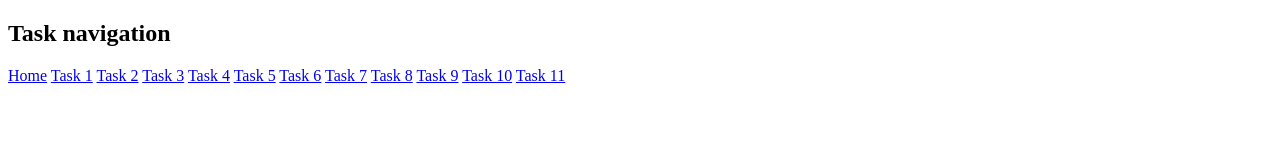
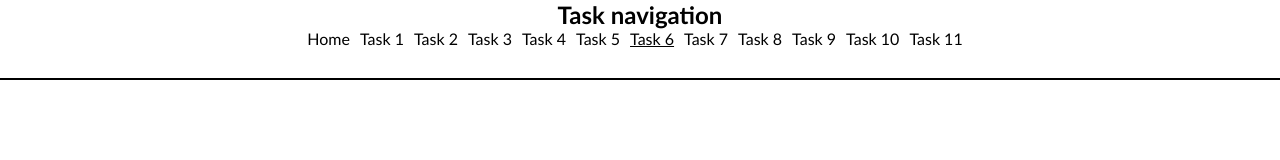
Before and after one commit to Masnauskas/JS-Exam-TASK-6, a plain HTML site: page index.html in a window 1280 px wide. Drawn offline with Linux system fonts and the light colour scheme.

Commit message:
style linked

```diff
--- a/index.html
+++ b/index.html
@@ -3,7 +3,7 @@
   <head>
     <meta charset="UTF-8" />
     <title>Arrays</title>
-    <script defer src="./script.js"></script>
+    <link rel="stylesheet" href="./style.css" />
     <!-- Custom JS -->
     <script defer src="./script.js"></script>
   </head>
```
